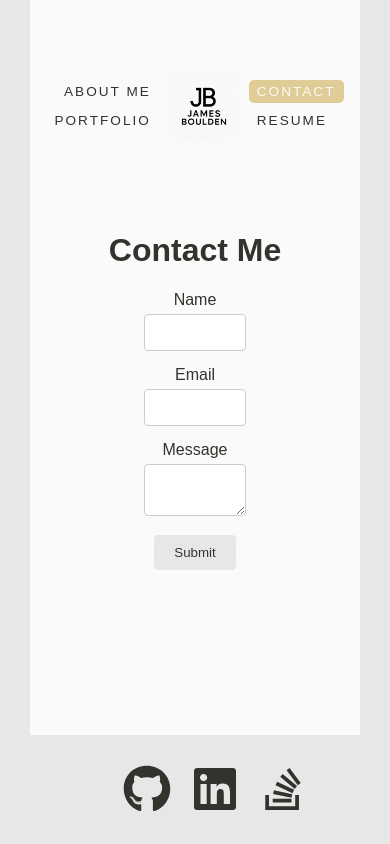
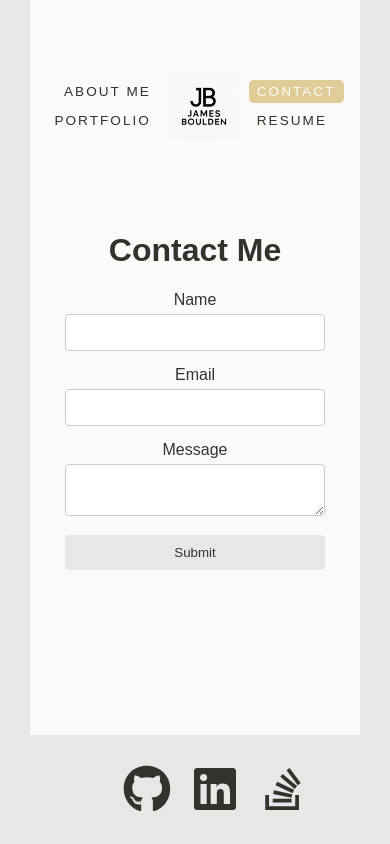
Before and after one commit to JamixB97/my-portfolio, a React (Vite) app: page /contact in a window 390 px wide. Shown: the top 844 px of the page. Built offline with nearby package versions, Linux system fonts and the light colour scheme.

Commit message:
fixed contact form sizes

```diff
--- a/src/index.css
+++ b/src/index.css
@@ -426,4 +426,19 @@ button:hover {
   .contact * {
     text-align: center;
   }
+  .contact form {
+    width: 80%;
+    max-width: 100%;
+    padding: 0 10px;
+    box-sizing: border-box;
+  }
+  .contact .form-group {
+    width: 100%;
+  }
+  .contact input,
+  .contact textarea,
+  .contact button {
+    width: 100%;
+    box-sizing: border-box;
+  }
 }
```
